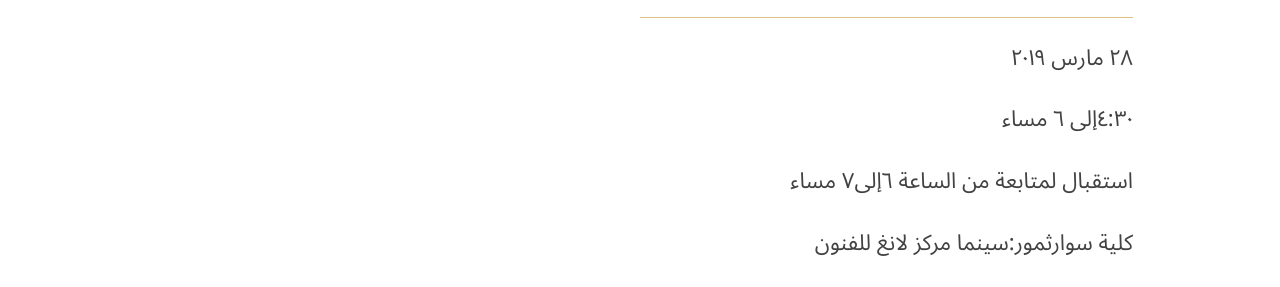
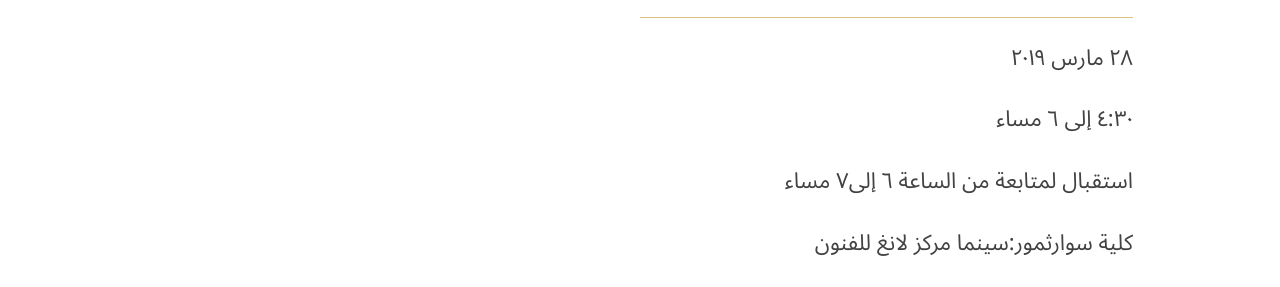
Before and after one commit to swat-ds/fps.swarthmore.edu, a Jekyll site: the page built from _posts/2019-02-20-art-history-experience.md, in a window 1280 px wide and 900 px high, scrolled down 2019 px. Shown: the part 158-445 px from the top of the window. Built offline with Jekyll 4.4.1, drawn with Linux system fonts in a browser that asks for light colours; some of the changed text lies outside the part shown.

Commit message:
Update 2019-02-20-art-history-experience.md

```diff
--- a/_posts/2019-02-20-art-history-experience.md
+++ b/_posts/2019-02-20-art-history-experience.md
@@ -70,9 +70,9 @@ Following our conversation, please join us for a reception with a variety of Syr
 
 ٢٨ مارس ٢٠١٩
 {: .ar}
-٤:٣٠إلى ٦ مساء
+٤:٣٠ إلى ٦ مساء
 {: .ar}
-استقبال لمتابعة من الساعة ٦إلى٧ مساء
+استقبال لمتابعة من الساعة ٦ إلى٧ مساء
 {: .ar}
 
 كلية سوارثمور:سينما مركز لانغ للفنون
```
Also changed, not shown: other parts of _posts/2019-02-20-art-history-experience.md (+1 -1 lines).
